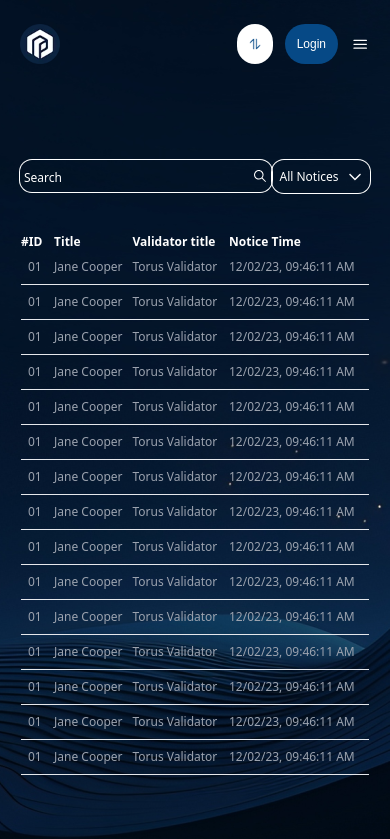
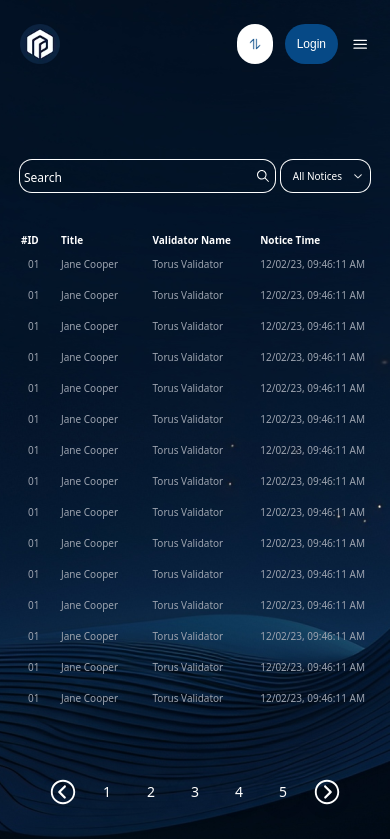
Before and after one commit to Brahmiraj/Paw-Dash, a React (Vite) app: page / in a window 390 px wide. Shown: the top 839 px of the page. Built offline with nearby package versions, Linux system fonts and the light colour scheme.

Commit message:
fix table

```diff
--- a/src/components/Dropdown/Dropdown.jsx
+++ b/src/components/Dropdown/Dropdown.jsx
@@ -3,10 +3,10 @@ import React from "react";
 const Dropdown = ({DropdownText, DropdownImg}) => {
   return (
       <div className="max-sm:text-xs flex justify-center items-center ring-1 ring-white p-3 rounded-xl gap-5 max-sm:gap-0 max-sm:p-1 hover:bg-[#064986]">
-        <h1 className="text-white max-sm:text-xs lg:text-lg special:text-4xl whitespace-nowrap px-3 max-sm:px-1">
+        <h1 className="text-white max-sm:text-[10px] lg:text-lg special:text-4xl whitespace-nowrap px-3 max-sm:px-2 max-sm:py-1">
           {DropdownText}
         </h1>
-        <img src={DropdownImg} alt="DropdownImg" className="max-sm:w-6"/>
+        <img src={DropdownImg} alt="DropdownImg" className="max-sm:w-4"/>
       </div>
   );
 };
--- a/src/components/Overview2Card/Overview2Card.jsx
+++ b/src/components/Overview2Card/Overview2Card.jsx
@@ -5,7 +5,7 @@ const Overview2Card = ({contant1, contant2}) => {
   return (
     <div>
 
-    <div className='flex items-center justify-between p-3 max-sm:text-xs gap-5 special:text-2xl text-gray-400 hover:text-white'>
+    <div className='flex items-center justify-between p-3 max-sm:text-[7px] gap-5 special:text-2xl text-gray-400 hover:text-white'>
       <div className='flex gap-3 justify-center items-center'><img src={token} alt="token" /><h1 className='truncate'>{contant1}</h1></div>
       <div><h1>{contant2}</h1></div>
     </div>
--- a/src/components/Overview3table/Overview3table.jsx
+++ b/src/components/Overview3table/Overview3table.jsx
@@ -1,15 +1,18 @@
 import React from "react";
 
-const Overview3table = ({TABLE_HEAD, TABLE_ROWS}) => {
+const Overview3table = ({ TABLE_ROWS }) => {
   return (
-    <table className="table-fixed text-left w-full gap-3 max-sm:text-xs max-sm:table-auto special:text-3xl">
+    <table className="table-fixed text-left w-full gap-3 max-sm:text-[10px] max-sm:table-auto special:text-3xl">
       <thead>
         <tr className="text-white">
-            {TABLE_HEAD.map((details, key) => (
+          {/* {TABLE_HEAD.map((details, key) => (
               <th scope="col" key={key}>
                 {details}
               </th>
-            ))}
+            ))} */}
+            <th>Latest Checkpoints Signed</th>
+            <th className="pl-[10%] max-lg:pl-[5%] max-md:pl-[0%]">Rewards</th>
+            <th className="pl-[20%] max-xl:pl-[10%]">Timestamp</th>
         </tr>
       </thead>
       <tbody>
@@ -17,14 +20,10 @@ const Overview3table = ({TABLE_HEAD, TABLE_ROWS}) => {
           <React.Fragment key={key}>
             <tr className="text-gray-400 hover:text-white">
               <td>{details.contant1}</td>
-                <td>{details.contant2}</td>
-                <td>{details.contant3}</td>
+              <td className="pl-[10%] max-lg:pl-[5%] max-md:pl-[0%]">{details.contant2}</td>
+              <td className="pl-[20%] max-xl:pl-[10%]">{details.contant3}</td>
             </tr>
-              <tr>
-                <td colSpan={TABLE_HEAD.length}>
-                  <hr className="h-px bg-gray-200 border-0 dark:bg-gray-700" />
-                </td>
-              </tr>
+            <tr></tr>
           </React.Fragment>
         ))}
       </tbody>
--- a/src/components/Table/PublicTable.jsx
+++ b/src/components/Table/PublicTable.jsx
@@ -1,30 +1,34 @@
 import React from "react";
 
-const PublicTable = ({TABLE_HEAD, TABLE_ROWS}) => {
+const PublicTable = ({TABLE_ROWS}) => {
   return (
-      <table className="table-fixed w-full text-left gap-3 max-sm:text-xs max-sm:table-auto special:text-3xl">
+      <table className="table-fixed w-full text-left gap-3 max-sm:text-[10px] max-sm:table-auto special:text-3xl">
         <thead>
           <tr className="text-white">
-            {TABLE_HEAD.map((details, key) => (
+            {/* {TABLE_HEAD.map((details, key) => (
               <th scope="col" key={key}>
                 {details}
               </th>
-            ))}
+            ))} */}
+            <th className="w-32 max-lg:w-20 max-sm:w-10">#ID</th>
+            <th className="text-left">Title</th>
+            <th className="text-start pl-[10%] max-xl:pl-[5%]">Validator Name</th>
+            <th className="text-start pl-[17%] max-xl:pl-[7%]">Notice Time</th>
           </tr>
         </thead>
         <tbody>
           {TABLE_ROWS.map((details, key) => (
             <React.Fragment key={key}>
               <tr className="text-gray-400 hover:text-white">
-                <td className="p-2">{details.id}</td>
+                <td className="p-2 max-lg:w-20 max-sm:w-10">{details.id}</td>
                 <td>{details.title}</td>
-                <td>{details.name}</td>
-                <td>{details.time}</td>
+                <td className="text-start pl-[10%] max-xl:pl-[5%]">{details.name}</td>
+                <td className="text-start pl-[17%] max-xl:pl-[7%]">{details.time}</td>
               </tr>
               <tr>
-                <td colSpan={TABLE_HEAD.length}>
+                {/* <td colSpan={TABLE_HEAD.length}>
                   <hr className="h-px bg-gray-200 border-0 dark:bg-gray-700" />
-                </td>
+                </td> */}
               </tr>
             </React.Fragment>
           ))}
--- a/src/page/Page1/PublicNotice.jsx
+++ b/src/page/Page1/PublicNotice.jsx
@@ -6,7 +6,7 @@ import Dropdown from "../../components/Dropdown/Dropdown";
 import DropdownImg from "../../assets/images/Dropdown/Dropdown.png";
 import { PaginationNav1Presentation } from "../../components/Pagination/Pagination";
 import PublicTable from "../../components/Table/PublicTable";
-import {PublicNoticeTABLE_HEAD, PublicNoticeTABLE_ROWS} from '../../components/Details/Details'
+import {PublicNoticeTABLE_ROWS} from '../../components/Details/Details'
 
 const PublicNotice = () => {
   return (
@@ -18,7 +18,7 @@ const PublicNotice = () => {
         <Dropdown DropdownText={"All Notices"} DropdownImg={DropdownImg} />
       </div>
       <div className="py-3 pt-10">
-        <PublicTable TABLE_HEAD={PublicNoticeTABLE_HEAD} TABLE_ROWS={PublicNoticeTABLE_ROWS} />
+        <PublicTable TABLE_ROWS={PublicNoticeTABLE_ROWS} />
       </div>
       <div className="flex justify-center">
         <PaginationNav1Presentation />
--- a/src/page/Page2/AllValidators.jsx
+++ b/src/page/Page2/AllValidators.jsx
@@ -35,7 +35,7 @@ const AllValidators = () => {
           <div>
             <SearchField />
           </div>
-          <div className="flex max-sm:gap-1 gap-1">
+          <div className="flex max-sm:gap-0 gap-1">
             <Dropdown DropdownText={"Performance"} DropdownImg={command} />
             <img
               src={grid}
--- a/src/page/Page4/Overview2.jsx
+++ b/src/page/Page4/Overview2.jsx
@@ -39,7 +39,7 @@ const Overview2 = () => {
     <div>
       <Toaster position="top-left" reverseOrder={false} />
       <Header />
-      <div className="flex flex-col gap-5 px-40 py-10 max-lg:px-5 lg:px-20 special:text-3xl pt-24">
+      <div className="flex flex-col gap-5 px-40 py-10 max-sm:px-5 max-lg:px-10 lg:px-20 special:text-3xl pt-24">
         <div className="grid grid-cols-4 max-sm:grid-cols-2 justify-between gap-3 max-xl:text-xs">
           <div className="text-white flex justify-between items-center rounded-lg ring-1 ring-white w-full max-xl:p-1 p-2 max-sm:p-1">
             <h1 className="font-bold">Owner</h1>
@@ -189,12 +189,12 @@ const Overview2 = () => {
             </div>
           </div>
         </div>
-        <div className="flex justify-between">
-          <div className="flex max-sm:text-xs">
+        <div className="flex justify-between max-sm:justify-between">
+          <div className="flex ">
             <button
               className={`${
                 checkpoint ? "bg-transparent" : "bg-[#064986]"
-              } rounded-lg text-sm text-white px-3 py-2 special:text-2xl md:whitespace-nowrap hover:bg-white hover:text-[#064986]`}
+              } rounded-lg  text-sm max-sm:text-xs text-white px-3 py-2 special:text-2xl md:whitespace-nowrap hover:bg-white hover:text-[#064986]`}
               onClick={handleClickDelegators}
             >
               Delegators
@@ -202,7 +202,7 @@ const Overview2 = () => {
             <button
               className={`${
                 checkpoint ? "bg-[#064986]" : "bg-transparent"
-              } rounded-lg text-sm text-white px-3 py-2 special:text-2xl md:whitespace-nowrap hover:bg-white hover:text-[#064986]`}
+              } rounded-lg text-sm max-sm:text-xs text-white px-3 py-2 special:text-2xl md:whitespace-nowrap hover:bg-white hover:text-[#064986]`}
               onClick={handleClickCheckpoints}
             >
               Checkpoints Signed
@@ -210,7 +210,7 @@ const Overview2 = () => {
           </div>
           <div className="flex max-sm:gap-1 gap-5">
             <button
-              className="bg-[#064986] rounded-lg text-sm text-white px-3 py-2 special:text-2xl md:whitespace-nowrap hover:bg-white hover:text-[#064986]"
+              className="bg-[#064986] rounded-lg text-sm max-sm:text-xs text-white px-3 py-2 special:text-2xl md:whitespace-nowrap hover:bg-white hover:text-[#064986]"
               onClick={handleBecomeDelegateClick}
             >
               Become a Delegator
```
Lines whose indentation alone changed are shown as unchanged.
